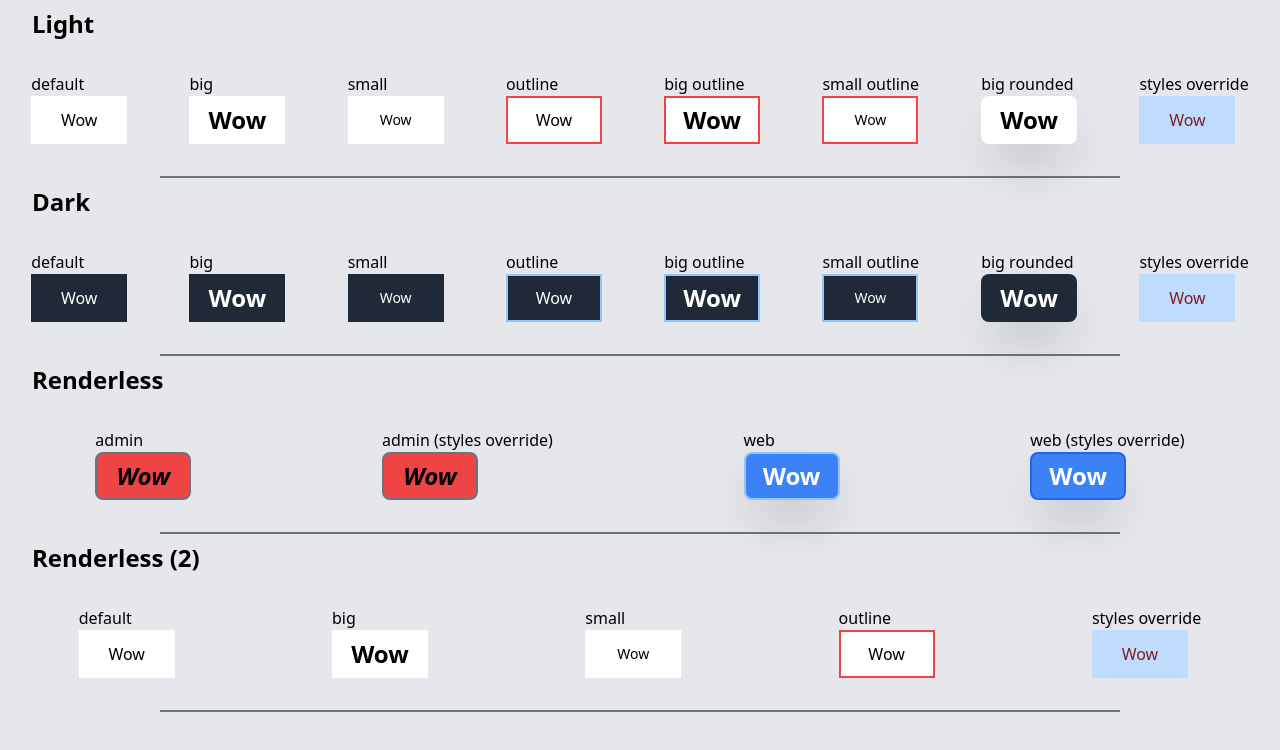
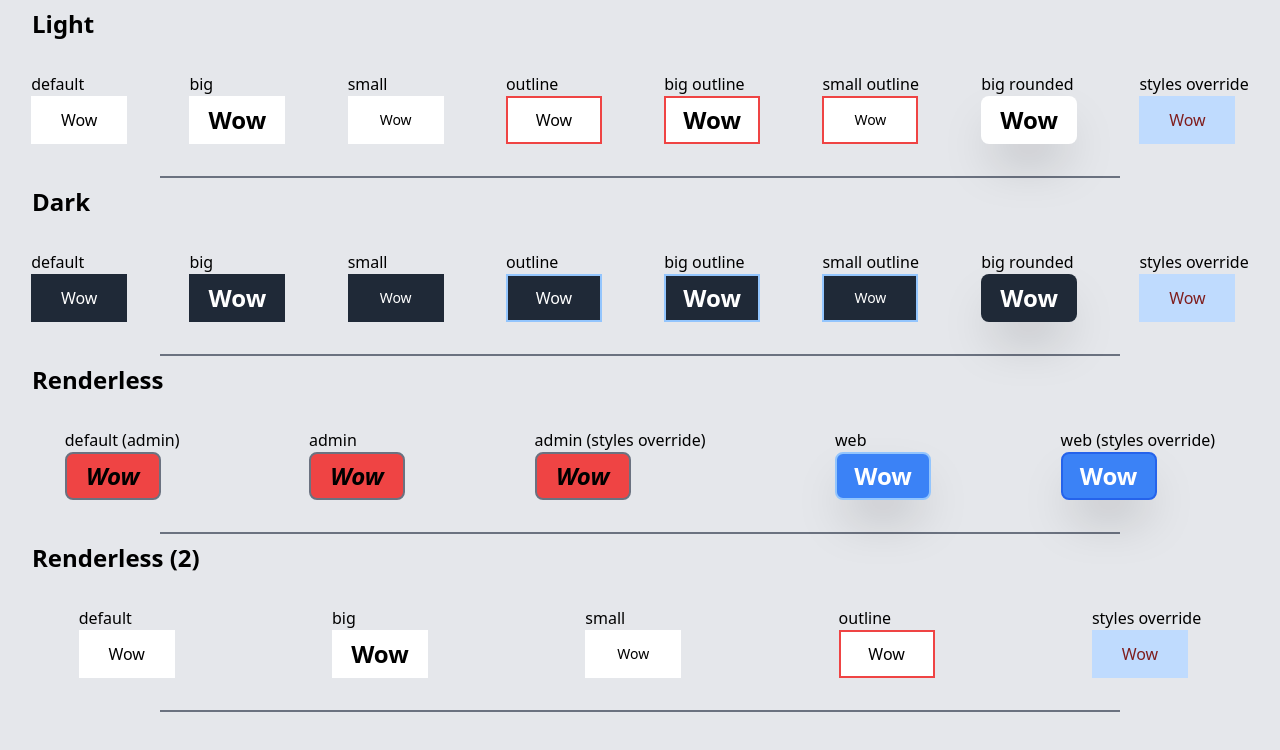
Before and after one commit to mi544/tailwind-vue-components-usage, a Vue app: page / in a window 1280 px wide. Shown: the top 750 px of the page. Built offline with nearby package versions, Linux system fonts and the light colour scheme.

Commit message:
adds default example for renderless

```diff
--- a/src/App.vue
+++ b/src/App.vue
@@ -87,6 +87,9 @@ export default {
     </PBlock>
     <!-- option 2 -->
     <PBlock title="Renderless">
+      <PWrapper title="default (admin)">
+        <DifferentButton>Wow</DifferentButton>
+      </PWrapper>
       <PWrapper title="admin">
         <DifferentButton app="admin">Wow</DifferentButton>
       </PWrapper>
```
